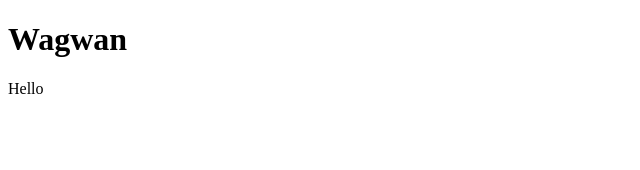
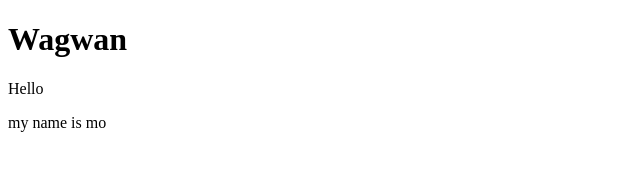
Before and after one commit to yeeezk/web-week-1, a plain HTML site: page index.html in a window 1280 px wide. Shown: the whole page, without its empty margins (0-640 px from the left). Drawn offline with Linux system fonts and the light colour scheme.

Commit message:
"my name is mo"

```diff
--- a/index.html
+++ b/index.html
@@ -6,5 +6,6 @@
     <body>
         <h1>Wagwan</h1>
         <p>Hello</p>
+        <p>my name is mo</p>
     </body>
 </html>
```
